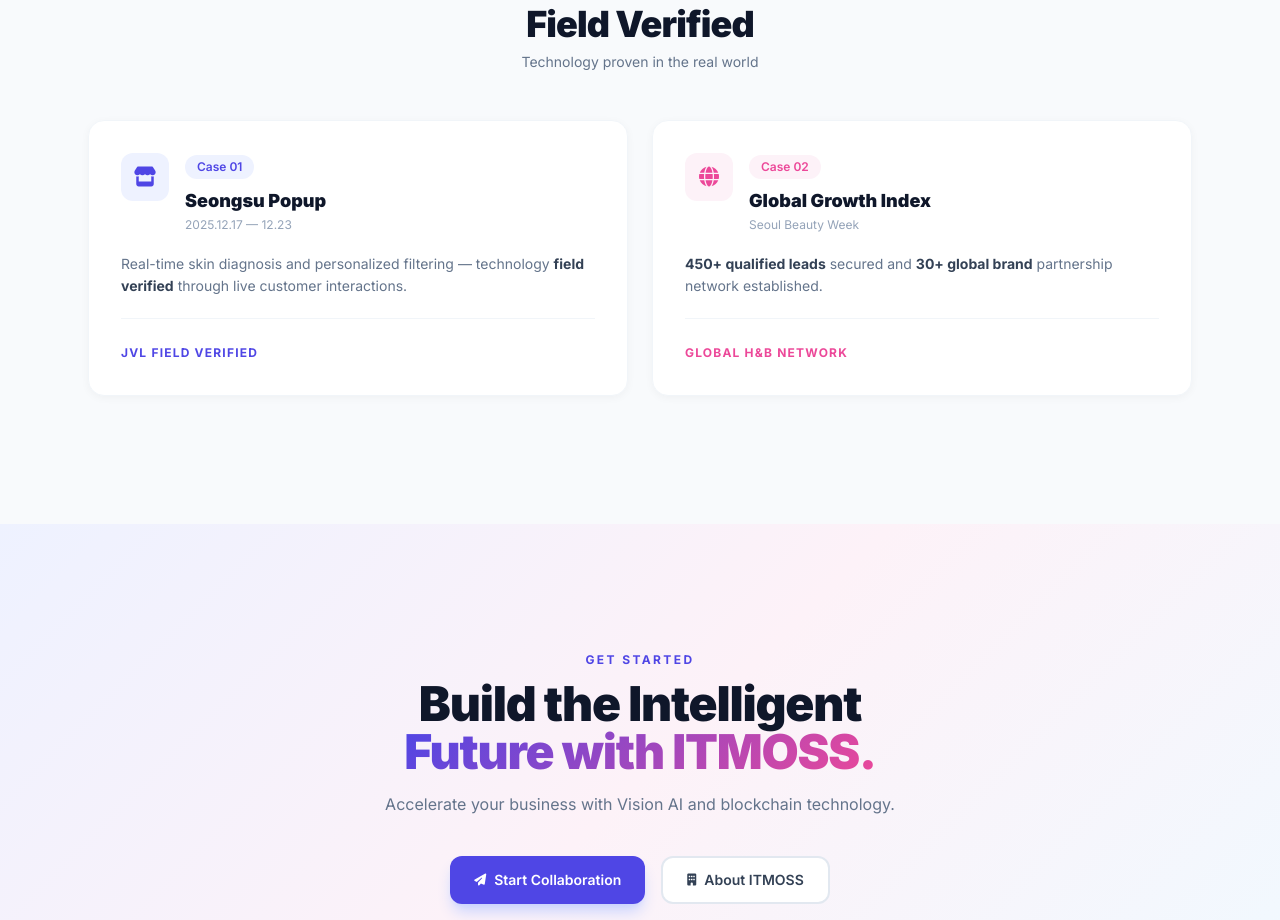
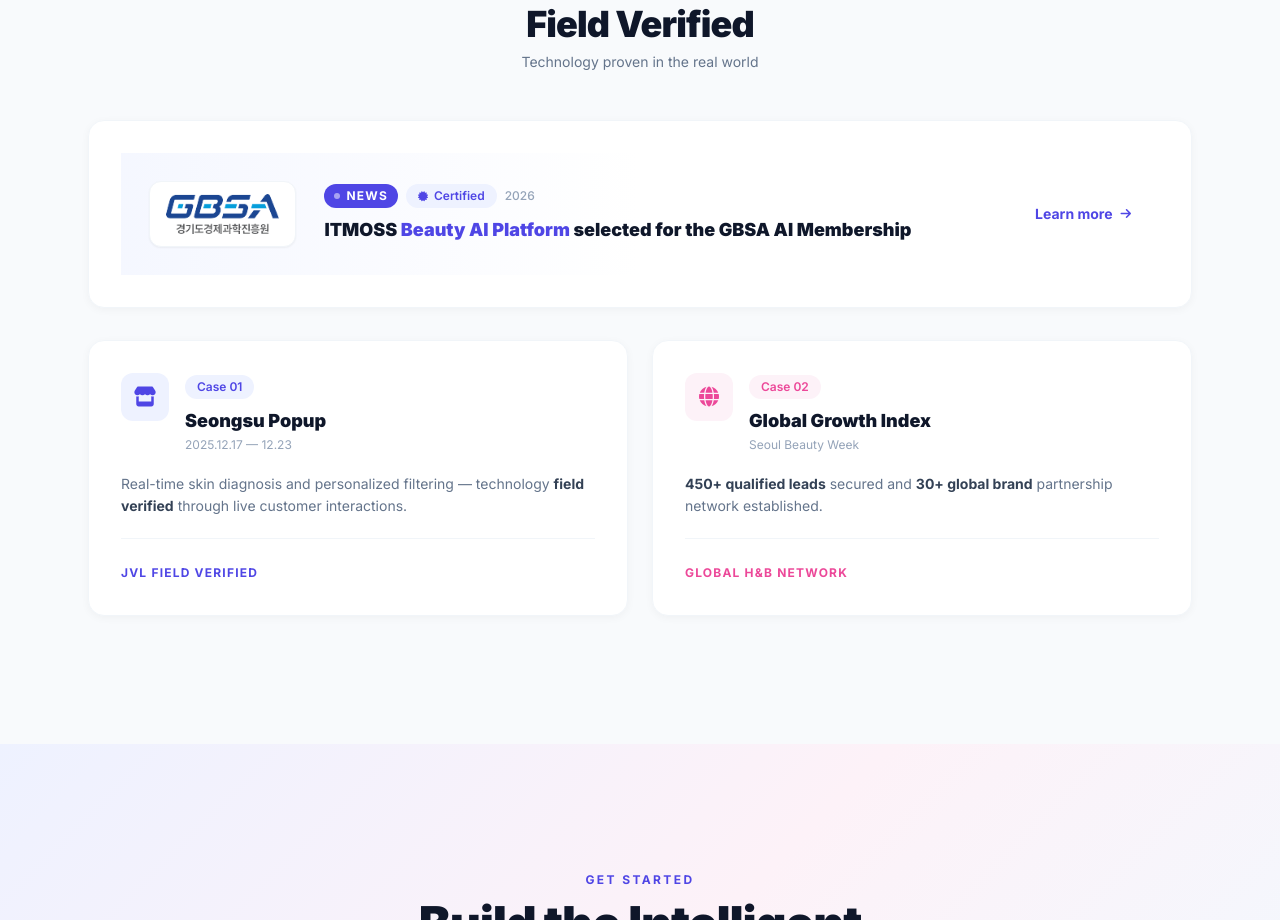
Before and after one commit to itmoss/itmoss-site, an Astro site: page / in a window 1280 px wide. Shown: the part 5080-6000 px from the top of the page. Built offline with nearby package versions, Linux system fonts and the light colour scheme; Astro itself is replaced by a stand-in of ours; a script that the page names is missing.

Commit message:
feat: add GBSA AI Membership news section with logo and details

```diff
--- a/src/pages/index.astro
+++ b/src/pages/index.astro
@@ -641,6 +641,63 @@
           zh="在现实世界中经过验证的技术"
         />
       </div>
+
+      <!-- NEWS / Certification: GBSA AI Membership -->
+      <a
+        href="https://www.gbsa.or.kr/"
+        target="_blank"
+        rel="noopener noreferrer"
+        class="reveal block mb-6 sm:mb-8 group"
+      >
+        <div class="card p-0 overflow-hidden border border-indigo-100 hover:border-indigo-300 hover:shadow-xl hover:-translate-y-0.5 transition-all duration-300">
+          <div class="grid sm:grid-cols-[auto_1fr_auto] items-center gap-5 sm:gap-7 p-5 sm:p-7 bg-gradient-to-r from-indigo-50/60 via-white to-white">
+
+            <!-- Logo -->
+            <div class="flex items-center justify-center sm:justify-start">
+              <div class="bg-white rounded-xl border border-slate-100 px-4 py-3 shadow-sm">
+                <img
+                  src="/images/gbsa-logo.png"
+                  alt="GBSA 경기도경제과학진흥원"
+                  class="h-9 sm:h-10 w-auto object-contain"
+                />
+              </div>
+            </div>
+
+            <!-- Text -->
+            <div class="text-center sm:text-left">
+              <div class="flex flex-wrap items-center justify-center sm:justify-start gap-2 mb-2">
+                <span class="inline-flex items-center gap-1.5 bg-indigo-600 text-white text-[10px] sm:text-xs font-bold uppercase tracking-widest px-2.5 py-1 rounded-full">
+                  <span class="w-1.5 h-1.5 rounded-full bg-white animate-pulse"></span>
+                  NEWS
+                </span>
+                <span class="badge badge-indigo">
+                  <i class="fa-solid fa-certificate text-[10px]"></i>
+                  Certified
+                </span>
+                <span class="text-xs text-slate-400 font-medium">2026</span>
+              </div>
+              <T tag="h3" class="text-base sm:text-lg font-black text-slate-900 leading-snug"
+                en={`ITMOSS <strong class="text-indigo-600">Beauty AI Platform</strong> selected for the GBSA AI Membership`}
+                ko={`아이티모스 <strong class="text-indigo-600">뷰티 AI 플랫폼</strong>, GBSA AI 멤버십 기업 선정`}
+                vi={`Nền tảng <strong class="text-indigo-600">Beauty AI</strong> của ITMOSS được chọn vào GBSA AI Membership`}
+                th={`<strong class="text-indigo-600">แพลตฟอร์ม Beauty AI</strong> ของ ITMOSS ได้รับเลือกเข้า GBSA AI Membership`}
+                bn={`ITMOSS-এর <strong class="text-indigo-600">Beauty AI প্ল্যাটফর্ম</strong>, GBSA AI Membership-এ নির্বাচিত`}
+                ja={`ITMOSS <strong class="text-indigo-600">ビューティ AI プラットフォーム</strong>、GBSA AI メンバーシップ企業に選定`}
+                zh={`ITMOSS <strong class="text-indigo-600">美妆 AI 平台</strong>，入选 GBSA AI 会员企业`}
+              />
+            </div>
+
+            <!-- Arrow -->
+            <div class="hidden sm:flex items-center justify-end shrink-0">
+              <span class="inline-flex items-center gap-2 text-indigo-600 text-sm font-bold group-hover:gap-3 transition-all">
+                <T tag="span" en="Learn more" ko="자세히 보기" vi="Tìm hiểu thêm" th="ดูเพิ่มเติม" bn="আরও জানুন" ja="詳細を見る" zh="了解更多" />
+                <i class="fa-solid fa-arrow-right text-xs"></i>
+              </span>
+            </div>
+          </div>
+        </div>
+      </a>
+
       <div class="grid sm:grid-cols-2 gap-5 sm:gap-6">
         <div class="reveal reveal-delay-1 card">
           <div class="flex items-start gap-4 mb-5">
```
Also changed, not shown: public/images/gbsa-logo.png (added).
